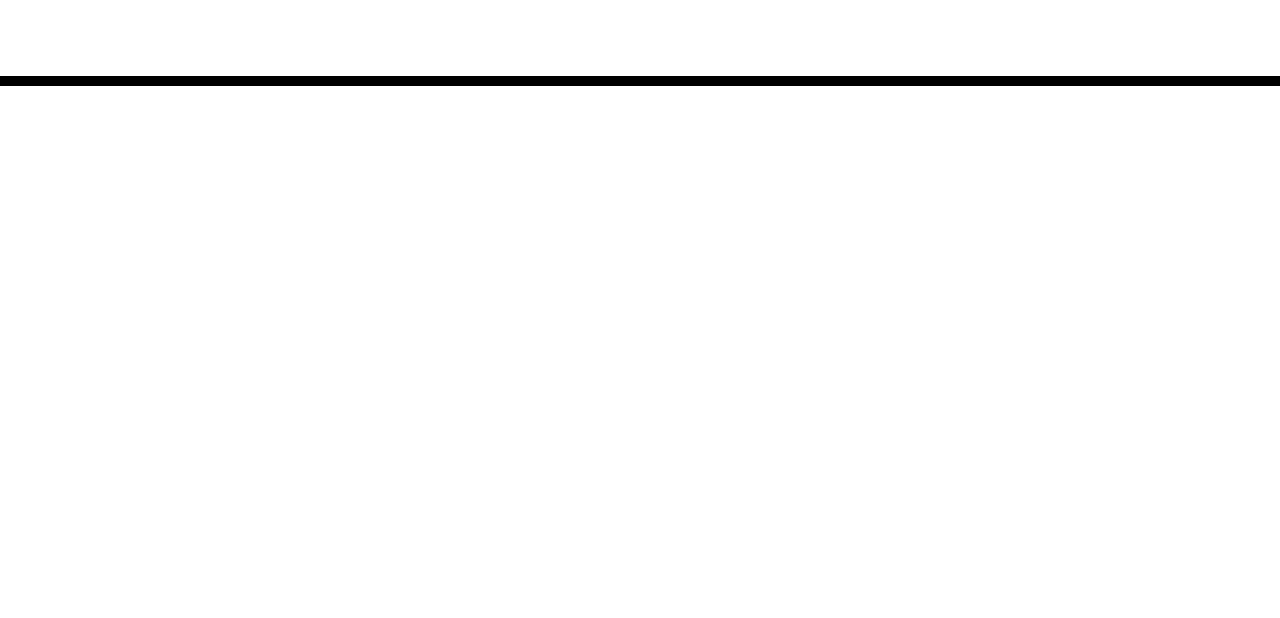
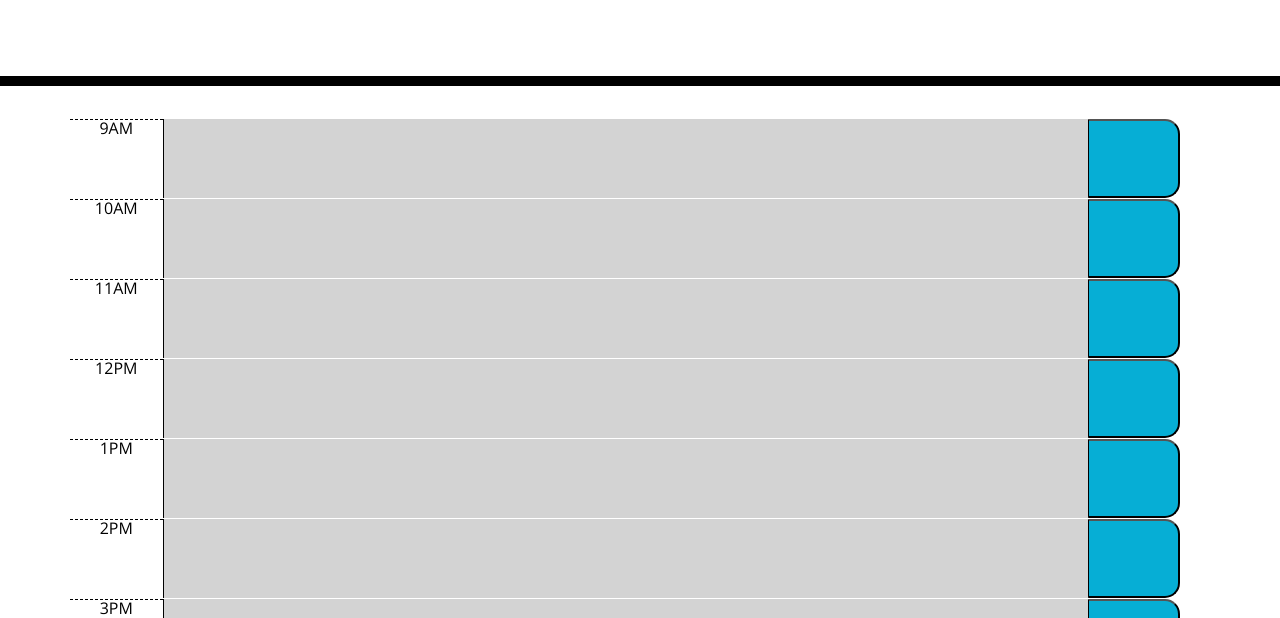
Before and after one commit to hamzaramzanali/challenge-5-schedule, a plain HTML site: page index.html in a window 1280 px wide. Shown: the part 182-800 px from the top of the page. Drawn offline with nearby package versions, Linux system fonts and the light colour scheme; files that its build step writes are made by us from their sources.

Commit message:
made changes to html and javascript

```diff
--- a/assets/script.js
+++ b/assets/script.js
@@ -0,0 +1,21 @@
+var containerEl = document.querySelector('.container');
+
+for (var i = 0; i < 9; i++){
+    var rowEl = document.createElement('div');
+var hourEl = document.createElement('div');
+var textareaEl = document.createElement('textarea');
+var buttonEl = document.createElement('button');
+
+
+rowEl.setAttribute('class', 'row time-block');
+hourEl.setAttribute('class', 'hour col-md-1');
+textareaEl.setAttribute('class', 'past description col-md-10');
+buttonEl.setAttribute('class', 'saveBtn col-md-1');
+
+rowEl.appendChild(hourEl);
+rowEl.appendChild(textareaEl);
+rowEl.appendChild(buttonEl);
+containerEl.append(rowEl);
+
+hourEl.textContent = moment().hour(i + 9).format("hA");
+}
--- a/assets/style.css
+++ b/assets/style.css
@@ -34,6 +34,7 @@ textarea {
   white-space: pre-wrap;
   height: 80px;
   border-top: 1px solid white;
+  width: 100%;
 }
 
 .hour {
--- a/index.html
+++ b/index.html
@@ -18,7 +18,7 @@
       href="https://fonts.googleapis.com/css?family=Open+Sans&display=swap"
       rel="stylesheet"
     />
-    <link rel="stylesheet" href="style.css" />
+    <link rel="stylesheet" href="./assets/style.css" />
     <title>Work Day Scheduler</title>
   </head>
 
@@ -28,11 +28,48 @@
       <p class="lead">A simple calendar app for scheduling your work day</p>
       <p id="currentDay" class="lead"></p>
     </header>
+    <!-- <table class="table table-striped table-dark">
+      <thead>
+        <tr>
+          <th scope="col">#</th>
+          <th scope="col">First</th>
+          <th scope="col">Last</th>
+          <th scope="col">Handle</th>
+        </tr>
+      </thead>
+      <tbody>
+        <tr>
+          <th scope="row">1</th>
+          <td>Mark</td>
+          <td>Otto</td>
+          <td>@mdo</td>
+        </tr>
+        <tr>
+          <th scope="row">2</th>
+          <td>Jacob</td>
+          <td>Thornton</td>
+          <td>@fat</td>
+        </tr>
+        <tr>
+          <th scope="row">3</th>
+          <td>Larry</td>
+          <td>the Bird</td>
+          <td>@twitter</td>
+        </tr>
+      </tbody>
+    </table> -->
     <div class="container">
       <!-- Timeblocks go here -->
+      <!-- <div class="row time-block">
+        <div class="hour col-md-1"> 9am</div>
+        <textarea class="past description col-md-10"></textarea>
+        <button class="saveBtn col-md-1"></button>
+      </div> -->
+
     </div>
 
     <script src="https://cdnjs.cloudflare.com/ajax/libs/jquery/3.2.1/jquery.min.js"></script>
     <script src="https://cdnjs.cloudflare.com/ajax/libs/moment.js/2.24.0/moment.min.js"></script>
+    <script src="./assets/script.js"></script>
   </body>
 </html>
```
Also changed, not shown: 05-third-party-apis-homework-demo.gif (added).
